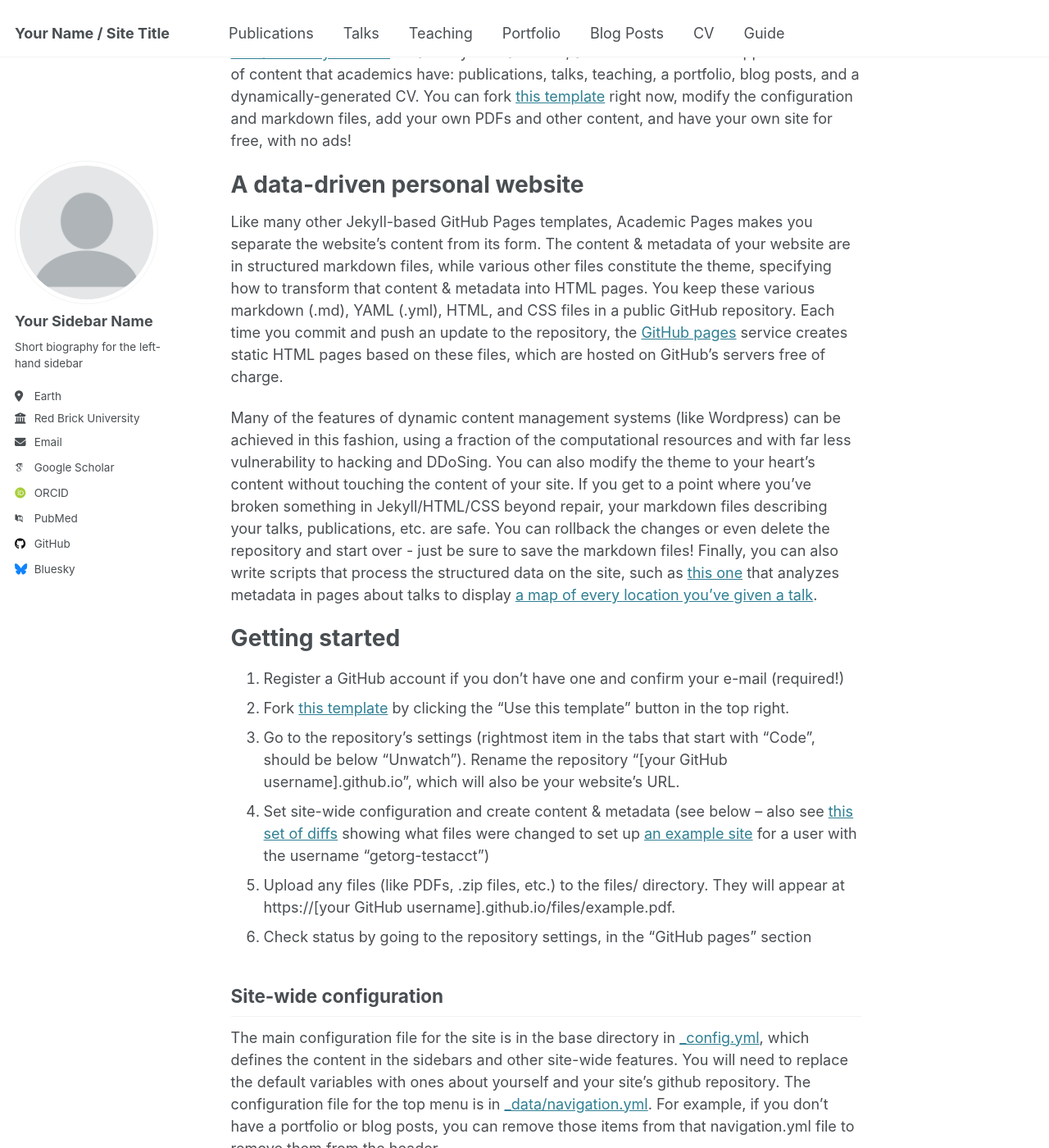
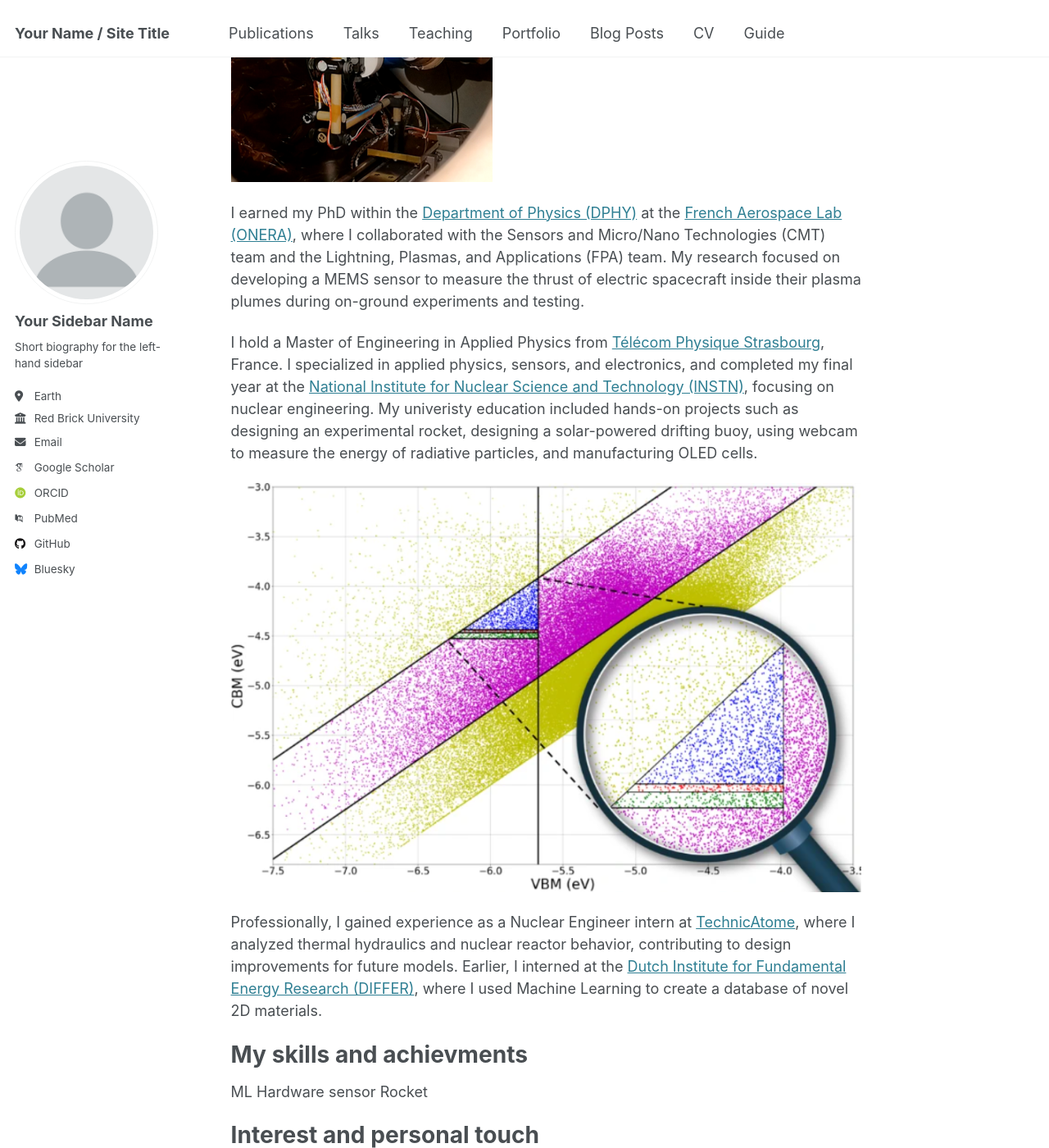
Before and after one commit to severinastruc/severinastruc.github.io, a Jekyll site: the page built from _pages/about.md, in a window 1280 px wide and 1400 px high, scrolled down 234 px. Shown: the whole window at 82% size. Built offline with Jekyll 4.4.1, drawn with Linux system fonts in a browser that asks for light colours; some web fonts are replaced; some of the changed text lies outside the part shown.

Commit message:
First draft of my page about me

```diff
--- a/_pages/about.md
+++ b/_pages/about.md
@@ -1,49 +1,30 @@
 ---
 permalink: /
-title: "Academic Pages is a ready-to-fork GitHub Pages template for academic personal websites"
+title: "About Me"
+excerpt: "About Me"
 author_profile: true
 redirect_from:
   - /about/
   - /about.html
 ---
 
-This is the front page of a website that is powered by the [Academic Pages template](https://github.com/academicpages/academicpages.github.io) and hosted on GitHub pages. [GitHub pages](https://pages.github.com) is a free service in which websites are built and hosted from code and data stored in a GitHub repository, automatically updating when a new commit is made to the repository. This template was forked from the [Minimal Mistakes Jekyll Theme](https://mmistakes.github.io/minimal-mistakes/) created by Michael Rose, and then extended to support the kinds of content that academics have: publications, talks, teaching, a portfolio, blog posts, and a dynamically-generated CV. You can fork [this template](https://github.com/academicpages/academicpages.github.io) right now, modify the configuration and markdown files, add your own PDFs and other content, and have your own site for free, with no ads!
+<img title="Diagnostic of an Electric Thruster" alt="Alt text" src="images/Bio/Thruster_firing.png">
 
-A data-driven personal website
-======
-Like many other Jekyll-based GitHub Pages templates, Academic Pages makes you separate the website's content from its form. The content & metadata of your website are in structured markdown files, while various other files constitute the theme, specifying how to transform that content & metadata into HTML pages. You keep these various markdown (.md), YAML (.yml), HTML, and CSS files in a public GitHub repository. Each time you commit and push an update to the repository, the [GitHub pages](https://pages.github.com/) service creates static HTML pages based on these files, which are hosted on GitHub's servers free of charge.
+I earned my PhD within the [Department of Physics (DPHY)](https://www.onera.fr/en/dphy-research-units) at the [French Aerospace Lab (ONERA)](https://www.onera.fr/en), where I collaborated with the Sensors and Micro/Nano Technologies (CMT) team and the Lightning, Plasmas, and Applications (FPA) team. My research focused on developing a MEMS sensor to measure the thrust of electric spacecraft inside their plasma plumes during on-ground experiments and testing.
 
-Many of the features of dynamic content management systems (like Wordpress) can be achieved in this fashion, using a fraction of the computational resources and with far less vulnerability to hacking and DDoSing. You can also modify the theme to your heart's content without touching the content of your site. If you get to a point where you've broken something in Jekyll/HTML/CSS beyond repair, your markdown files describing your talks, publications, etc. are safe. You can rollback the changes or even delete the repository and start over - just be sure to save the markdown files! Finally, you can also write scripts that process the structured data on the site, such as [this one](https://github.com/academicpages/academicpages.github.io/blob/master/talkmap.ipynb) that analyzes metadata in pages about talks to display [a map of every location you've given a talk](https://academicpages.github.io/talkmap.html).
+I hold a Master of Engineering in Applied Physics from [Télécom Physique Strasbourg](https://www.telecom-physique.fr/en/school/about-us/), France. I specialized in applied physics, sensors, and electronics, and completed my final year at the [National Institute for Nuclear Science and Technology (INSTN)](https://instn.cea.fr/en/), focusing on nuclear engineering. My univeristy education included hands-on projects such as designing an experimental rocket, designing a solar-powered drifting buoy, using webcam to measure the energy of radiative particles, and manufacturing OLED cells.
 
-Getting started
-======
-1. Register a GitHub account if you don't have one and confirm your e-mail (required!)
-1. Fork [this template](https://github.com/academicpages/academicpages.github.io) by clicking the "Use this template" button in the top right.
-1. Go to the repository's settings (rightmost item in the tabs that start with "Code", should be below "Unwatch"). Rename the repository "[your GitHub username].github.io", which will also be your website's URL.
-1. Set site-wide configuration and create content & metadata (see below -- also see [this set of diffs](http://archive.is/3TPas) showing what files were changed to set up [an example site](https://getorg-testacct.github.io) for a user with the username "getorg-testacct")
-1. Upload any files (like PDFs, .zip files, etc.) to the files/ directory. They will appear at https://[your GitHub username].github.io/files/example.pdf.
-1. Check status by going to the repository settings, in the "GitHub pages" section
+<img title="Virtual screening of AI-predicted 2D materials" alt="Alt text" src="images/Bio/DIFFER_internship.png">
 
-Site-wide configuration
-------
-The main configuration file for the site is in the base directory in [_config.yml](https://github.com/academicpages/academicpages.github.io/blob/master/_config.yml), which defines the content in the sidebars and other site-wide features. You will need to replace the default variables with ones about yourself and your site's github repository. The configuration file for the top menu is in [_data/navigation.yml](https://github.com/academicpages/academicpages.github.io/blob/master/_data/navigation.yml). For example, if you don't have a portfolio or blog posts, you can remove those items from that navigation.yml file to remove them from the header.
+Professionally, I gained experience as a Nuclear Engineer intern at [TechnicAtome](https://www.technicatome.com/en/), where I analyzed thermal hydraulics and nuclear reactor behavior, contributing to design improvements for future models. Earlier, I interned at the [Dutch Institute for Fundamental Energy Research (DIFFER)](https://www.differ.nl/), where I used Machine Learning to create a database of novel 2D materials.
 
-Create content & metadata
-------
-For site content, there is one markdown file for each type of content, which are stored in directories like _publications, _talks, _posts, _teaching, or _pages. For example, each talk is a markdown file in the [_talks directory](https://github.com/academicpages/academicpages.github.io/tree/master/_talks). At the top of each markdown file is structured data in YAML about the talk, which the theme will parse to do lots of cool stuff. The same structured data about a talk is used to generate the list of talks on the [Talks page](https://academicpages.github.io/talks), each [individual page](https://academicpages.github.io/talks/2012-03-01-talk-1) for specific talks, the talks section for the [CV page](https://academicpages.github.io/cv), and the [map of places you've given a talk](https://academicpages.github.io/talkmap.html) (if you run this [python file](https://github.com/academicpages/academicpages.github.io/blob/master/talkmap.py) or [Jupyter notebook](https://github.com/academicpages/academicpages.github.io/blob/master/talkmap.ipynb), which creates the HTML for the map based on the contents of the _talks directory).
 
-**Markdown generator**
 
-The repository includes [a set of Jupyter notebooks](https://github.com/academicpages/academicpages.github.io/tree/master/markdown_generator
-) that converts a CSV containing structured data about talks or presentations into individual markdown files that will be properly formatted for the Academic Pages template. The sample CSVs in that directory are the ones I used to create my own personal website at stuartgeiger.com. My usual workflow is that I keep a spreadsheet of my publications and talks, then run the code in these notebooks to generate the markdown files, then commit and push them to the GitHub repository.
+# My skills and achievments
+ML
+Hardware sensor
+Rocket
 
-How to edit your site's GitHub repository
-------
-Many people use a git client to create files on their local computer and then push them to GitHub's servers. If you are not familiar with git, you can directly edit these configuration and markdown files directly in the github.com interface. Navigate to a file (like [this one](https://github.com/academicpages/academicpages.github.io/blob/master/_talks/2012-03-01-talk-1.md) and click the pencil icon in the top right of the content preview (to the right of the "Raw | Blame | History" buttons). You can delete a file by clicking the trashcan icon to the right of the pencil icon. You can also create new files or upload files by navigating to a directory and clicking the "Create new file" or "Upload files" buttons.
 
-Example: editing a markdown file for a talk
-![Editing a markdown file for a talk](/images/editing-talk.png)
-
-For more info
-------
-More info about configuring Academic Pages can be found in [the guide](https://academicpages.github.io/markdown/), the [growing wiki](https://github.com/academicpages/academicpages.github.io/wiki), and you can always [ask a question on GitHub](https://github.com/academicpages/academicpages.github.io/discussions). The [guides for the Minimal Mistakes theme](https://mmistakes.github.io/minimal-mistakes/docs/configuration/) (which this theme was forked from) might also be helpful.
+# Interest and personal touch
+Protection Civile
```
Also changed, not shown: images/Bio/DIFFER_internship.png (added), images/Bio/Thruster_firing.png (added).
